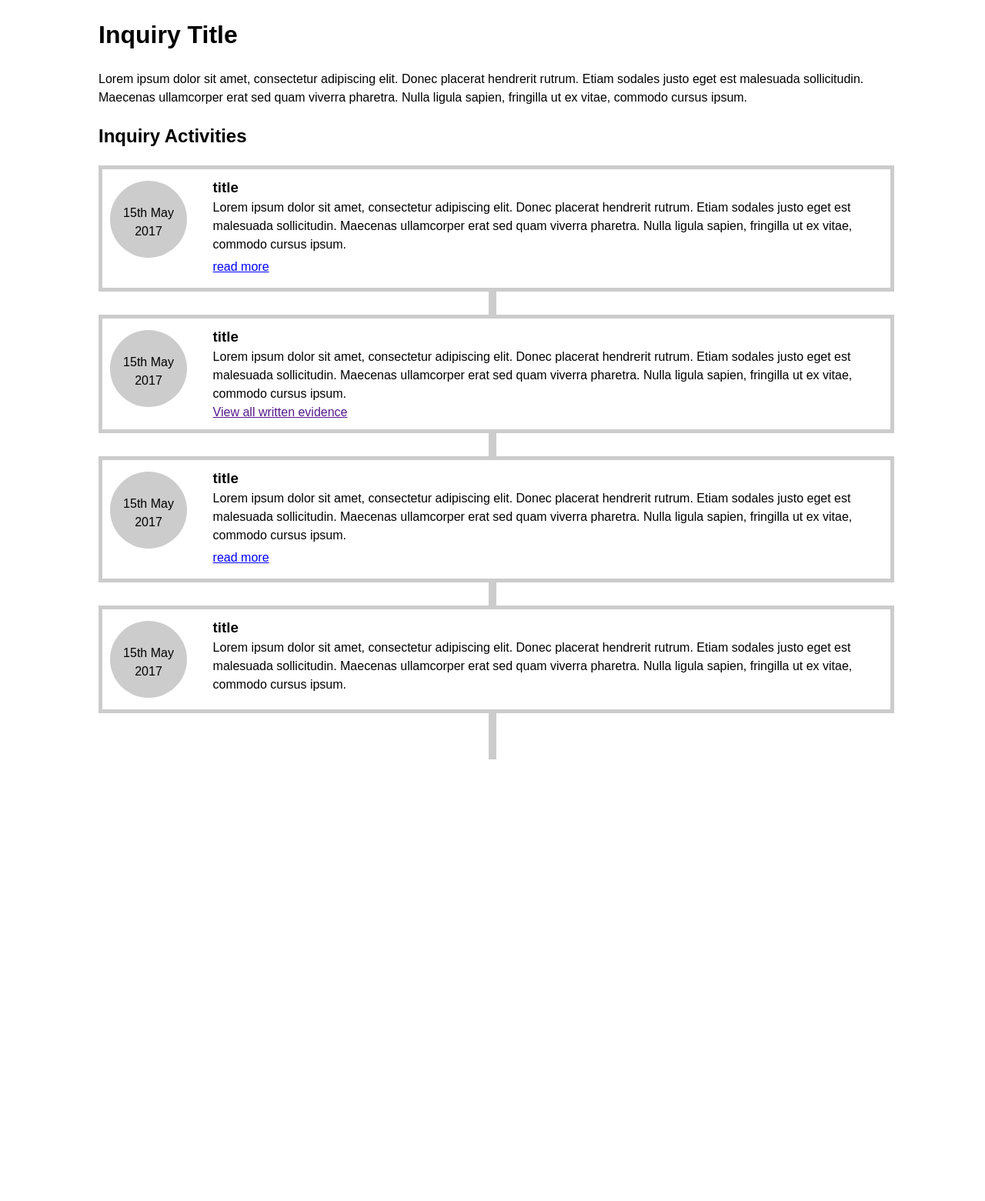
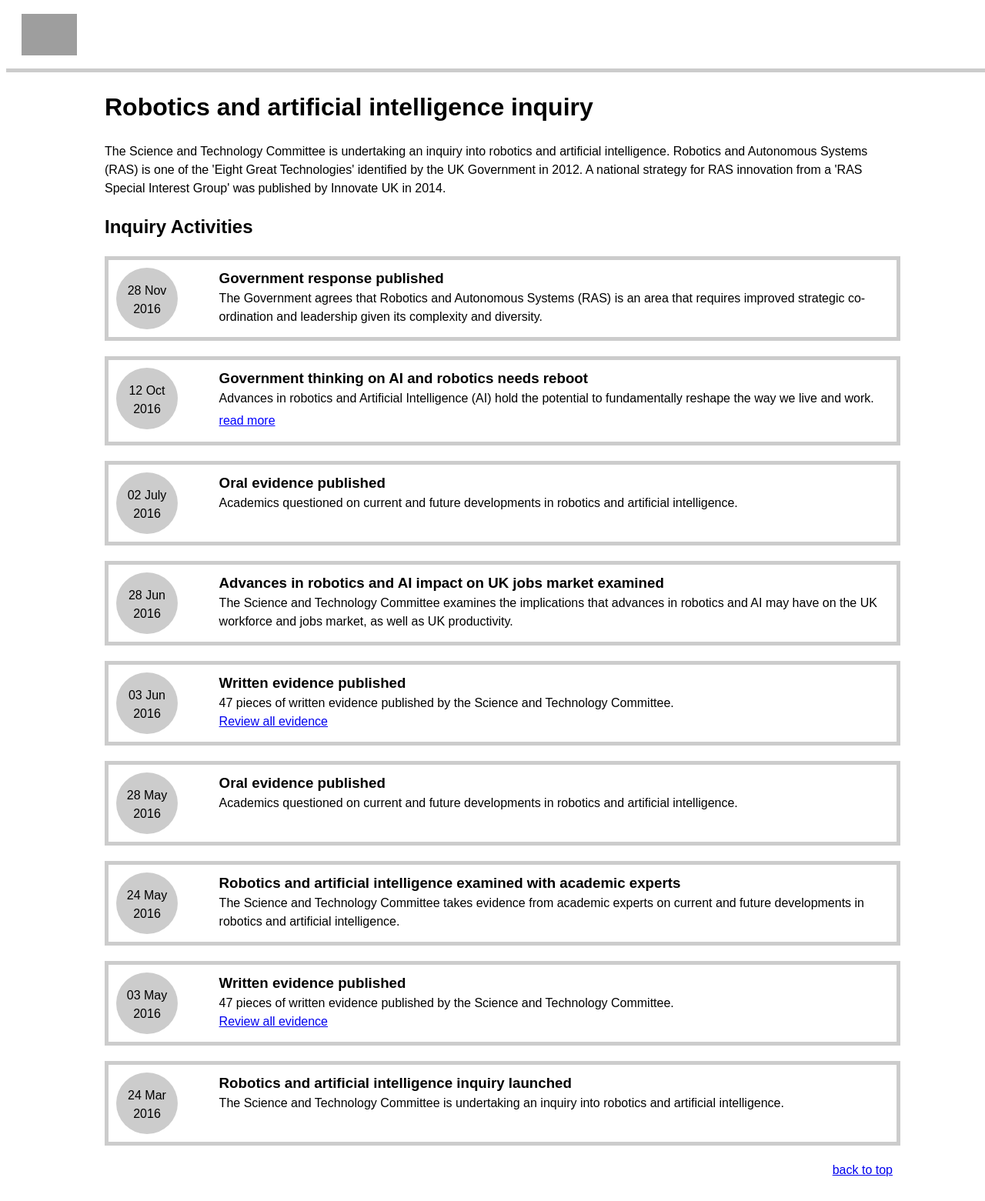
Before and after one commit to vinternet-pds/committees-activity-timeline, a PHP site: page /index.html in a window 1280 px wide. Shown: the whole page at 77% size. Before the commit the page ends 987 px from the top, so only its background shows below. Run offline with PHP 8.4, Linux system fonts and the light colour scheme; grey boxes are pictures that could not be loaded.

Commit message:
Add files via upload

```diff
--- a/index.html
+++ b/index.html
@@ -5,11 +5,14 @@
 <head>
   <link rel="stylesheet" href="timeline.css">
 </head>
-<body>
+<body id="top">
+  <header>
+    <img alt="UK Parliament" class="logo" src="https://s3-eu-west-1.amazonaws.com/web1live.pugin-website/1.4.6/images/uk_parliament_logo.png" srcset="https://s3-eu-west-1.amazonaws.com/web1live.pugin-website/1.4.6/images/uk_parliament_logo.svg">
+  </header>
+  <main>
+    <h1>Robotics and artificial intelligence inquiry</h1>
 
-  <h1>Inquiry Title</h1>
-
-  <p>Lorem ipsum dolor sit amet, consectetur adipiscing elit. Donec placerat hendrerit rutrum. Etiam sodales justo eget est malesuada sollicitudin. Maecenas ullamcorper erat sed quam viverra pharetra. Nulla ligula sapien, fringilla ut ex vitae, commodo cursus ipsum.</p>
+    <p>The Science and Technology Committee is undertaking an inquiry into robotics and artificial intelligence. Robotics and Autonomous Systems (RAS) is one of the 'Eight Great Technologies' identified by the UK Government in 2012. A national strategy for RAS innovation from a 'RAS Special Interest Group' was published by Innovate UK in 2014.</p>
 
     <h2>Inquiry Activities</h2>
 
@@ -18,19 +21,32 @@
       <div class="box">
         <div class="icon">
           <div class="date">
-          <p>15th May 2017</p>
+            <p>28 Nov 2016</p>
           </div>
         </div>
         <div class="content">
-        <h3>title</h3>
-        <p>Lorem ipsum dolor sit amet, consectetur adipiscing elit. Donec placerat hendrerit rutrum. Etiam sodales justo eget est malesuada sollicitudin. Maecenas ullamcorper erat sed quam viverra pharetra. Nulla ligula sapien, fringilla ut ex vitae, commodo cursus ipsum.</p>
+          <h3>Government response published</h3>
+          <p>The Government agrees that Robotics and Autonomous Systems (RAS) is an area that requires improved strategic co-ordination and leadership given its complexity and diversity.</p>
+        </div>
+      </div>
+
+      <div class="divider"></div>
+
+      <div class="box">
+        <div class="icon">
+          <div class="date">
+            <p>12 Oct 2016</p>
+          </div>
+        </div>
+        <div class="content">
+          <h3>Government thinking on AI and robotics needs reboot</h3>
+          <p>Advances in robotics and Artificial Intelligence (AI) hold the potential to fundamentally reshape the way we live and work.</p>
+
+          <div style="display:none;">
+            <p>Yet the Government does not yet have a strategy for developing the new skills citizens will need to flourish in a world where Artificial Intelligence is more prevalent, or responding to the social and ethical dilemmas it poses, concludes the Science and Technology Committee report.</p>
+          </div>
 
           <p class="slider-link">read more</p>
-
-        <div style="display:none;">
-          <p>Lorem ipsum dolor sit amet, consectetur adipiscing elit. Donec placerat hendrerit rutrum. Etiam sodales justo eget est malesuada sollicitudin. Maecenas ullamcorper erat sed quam viverra pharetra. Nulla ligula sapien, fringilla ut ex vitae, commodo cursus ipsum.</p>
-          <p>Lorem ipsum dolor sit amet, consectetur adipiscing elit. Donec placerat hendrerit rutrum. Etiam sodales justo eget est malesuada sollicitudin. Maecenas ullamcorper erat sed quam viverra pharetra. Nulla ligula sapien, fringilla ut ex vitae, commodo cursus ipsum.</p>
-        </div>
 
         </div>
       </div>
@@ -40,13 +56,12 @@
       <div class="box">
         <div class="icon">
           <div class="date">
-          <p>15th May 2017</p>
+            <p>02 July 2016</p>
           </div>
         </div>
         <div class="content">
-        <h3>title</h3>
-        <p>Lorem ipsum dolor sit amet, consectetur adipiscing elit. Donec placerat hendrerit rutrum. Etiam sodales justo eget est malesuada sollicitudin. Maecenas ullamcorper erat sed quam viverra pharetra. Nulla ligula sapien, fringilla ut ex vitae, commodo cursus ipsum.</p>
-        <p><a href="">View all written evidence</a></p>
+          <h3>Oral evidence published</h3>
+          <p>Academics questioned on current and future developments in robotics and artificial intelligence.</p>
         </div>
       </div>
 
@@ -55,20 +70,12 @@
       <div class="box">
         <div class="icon">
           <div class="date">
-          <p>15th May 2017</p>
+            <p>28 Jun 2016</p>
           </div>
         </div>
         <div class="content">
-        <h3>title</h3>
-        <p>Lorem ipsum dolor sit amet, consectetur adipiscing elit. Donec placerat hendrerit rutrum. Etiam sodales justo eget est malesuada sollicitudin. Maecenas ullamcorper erat sed quam viverra pharetra. Nulla ligula sapien, fringilla ut ex vitae, commodo cursus ipsum.</p>
-
-        <p class="slider-link">read more</p>
-
-        <div style="display:none;">
-          <p>Lorem ipsum dolor sit amet, consectetur adipiscing elit. Donec placerat hendrerit rutrum. Etiam sodales justo eget est malesuada sollicitudin. Maecenas ullamcorper erat sed quam viverra pharetra. Nulla ligula sapien, fringilla ut ex vitae, commodo cursus ipsum.</p>
-          <p>Lorem ipsum dolor sit amet, consectetur adipiscing elit. Donec placerat hendrerit rutrum. Etiam sodales justo eget est malesuada sollicitudin. Maecenas ullamcorper erat sed quam viverra pharetra. Nulla ligula sapien, fringilla ut ex vitae, commodo cursus ipsum.</p>
-        </div>
-
+          <h3>Advances in robotics and AI impact on UK jobs market examined</h3>
+          <p>The Science and Technology Committee examines the implications that advances in robotics and AI may have on the UK workforce and jobs market, as well as UK productivity.</p>
         </div>
       </div>
 
@@ -77,19 +84,81 @@
       <div class="box">
         <div class="icon">
           <div class="date">
-          <p>15th May 2017</p>
+            <p>03 Jun 2016</p>
           </div>
         </div>
         <div class="content">
-        <h3>title</h3>
-        <p>Lorem ipsum dolor sit amet, consectetur adipiscing elit. Donec placerat hendrerit rutrum. Etiam sodales justo eget est malesuada sollicitudin. Maecenas ullamcorper erat sed quam viverra pharetra. Nulla ligula sapien, fringilla ut ex vitae, commodo cursus ipsum.</p>
+          <h3>Written evidence published</h3>
+          <p>47 pieces of written evidence published by the Science and Technology Committee.</p>
+          <p><a href="#" title="" class="button">Review all evidence</a><p>
         </div>
       </div>
 
       <div class="divider"></div>
+
+      <div class="box">
+        <div class="icon">
+          <div class="date">
+            <p>28 May 2016</p>
+          </div>
+        </div>
+        <div class="content">
+          <h3>Oral evidence published</h3>
+          <p>Academics questioned on current and future developments in robotics and artificial intelligence.</p>
+        </div>
+      </div>
+
+      <div class="divider"></div>
+
+      <div class="box">
+        <div class="icon">
+          <div class="date">
+            <p>24 May 2016</p>
+          </div>
+        </div>
+        <div class="content">
+          <h3>Robotics and artificial intelligence examined with academic experts</h3>
+          <p>The Science and Technology Committee takes evidence from academic experts on current and future developments in robotics and artificial intelligence.</p>
+        </div>
+      </div>
+
+      <div class="divider"></div>
+
+      <div class="box">
+        <div class="icon">
+          <div class="date">
+            <p>03 May 2016</p>
+          </div>
+        </div>
+        <div class="content">
+          <h3>Written evidence published</h3>
+          <p>47 pieces of written evidence published by the Science and Technology Committee.</p>
+          <p><a href="#" title="" class="button">Review all evidence</a><p>
+        </div>
+      </div>
+
+      <div class="divider"></div>
+
+      <div class="box">
+        <div class="icon">
+          <div class="date">
+            <p>24 Mar 2016</p>
+          </div>
+        </div>
+        <div class="content">
+          <h3>Robotics and artificial intelligence inquiry launched</h3>
+          <p>The Science and Technology Committee is undertaking an inquiry into robotics and artificial intelligence.</p>
+        </div>
+      </div>
+
+      <div class="divider"></div>
+
+      <p class="backtop"><a href="#top" title="Back to top">back to top</a><p>
+
       <div class="divider"></div>
 
     </div>
+  </main>
 
   <script type="text/javascript" src="slider.js"></script>
 
--- a/slider.js
+++ b/slider.js
@@ -2,7 +2,7 @@ function toggleDocs(event) {
 
   if (event.target && event.target.className == 'slider-link') {
 
-    var next = event.target.nextElementSibling;
+    var next = event.target.previousElementSibling;
 
     if (next.style.display == 'none') {
       next.style.display = 'block';
--- a/timeline.css
+++ b/timeline.css
@@ -1,12 +1,25 @@
 body {
-  max-width: 1024px;
   width: 100%;
   height: 100%;
-  margin: 0 auto;
   padding: 0;
   font-size: 16px;
   line-height: 1.5;
   font-family: Arial, 'Helvetica Neue', Helvetica, sans-serif;
+}
+
+header {
+  padding: 10px 0;
+  border-bottom: solid 5px #CCCCCC;
+}
+
+.logo {
+  height: 54px;
+  padding-left: 20px;
+}
+
+main {
+  max-width: 1024px;
+  margin: 0 auto;
 }
 
 .box {
@@ -18,20 +31,20 @@ body {
 
 .icon {
   float: left;
-  width: 100px;
-  height: 100px;
+  width: 80px;
+  height: 80px;
   background: #CCCCCC;
-  -moz-border-radius: 50px;
-  -webkit-border-radius: 50px;
-  border-radius: 50px;
-  margin: 15px 10px 15px 10px;
+  -moz-border-radius: 40px;
+  -webkit-border-radius: 40px;
+  border-radius: 40px;
+  margin: 10px 10px 10px 10px;
 }
 
 .date {
   text-align: center;
   width: 70px;
   margin: 0 auto;
-  padding-top: 30px;
+  padding-top: 18px;
 }
 
 .content {
@@ -42,10 +55,8 @@ body {
 
 .divider {
   clear: both;
-  width: 10px;
-  height: 30px;
+  height: 20px;
   margin: 0 auto;
-  background-color: #CCCCCC;
 }
 
 .slider-link {
@@ -59,6 +70,10 @@ body {
   text-decoration: none;
 }
 
+.backtop {
+  text-align: right;
+}
+
 h3, p {
   margin: 0;
 }
```
Lines whose indentation alone changed are shown as unchanged.
